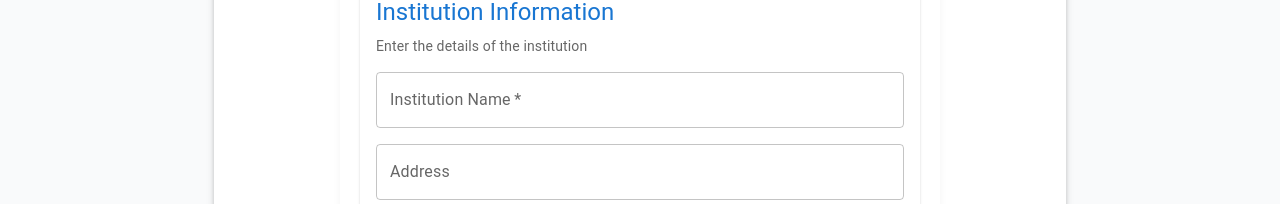
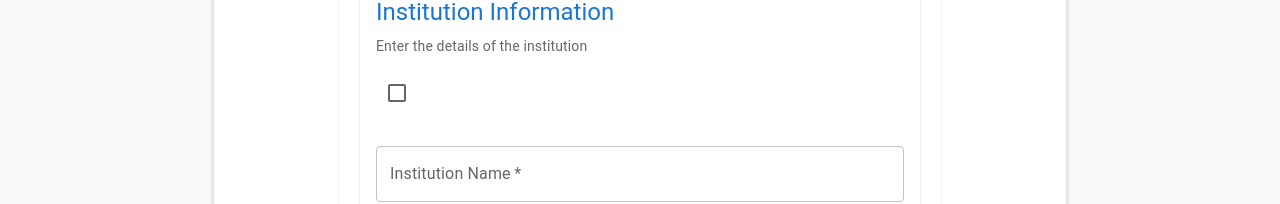
Before and after one commit to Soberek/passive-income, a React (Vite) app in the folder passive-income-frontend/: page /schools in a window 1280 px wide. Shown: the part 280-484 px from the top of the page. Built offline with nearby package versions, Linux system fonts and the light colour scheme; no server answers.

Commit message:
Add isSchool checkbox to SchoolInstitutionForm and update type definitions

```diff
--- a/passive-income-frontend/src/features/schools/SchoolInstitutionForm.tsx
+++ b/passive-income-frontend/src/features/schools/SchoolInstitutionForm.tsx
@@ -13,6 +13,7 @@ import {
   Typography,
   Snackbar,
   Alert,
+  Checkbox,
 } from "@mui/material";
 import Grid from "@mui/material/Grid";
 import { Institution, School } from "../../../../shared/types";
@@ -22,8 +23,12 @@ import { Institution, School } from "../../../../shared/types";
 // Define a type for form submission
 
 interface SchoolInstitutionFormProps {
-  onSubmit: (data: Omit<Institution, "institutionId"> & Omit<School, "schoolId" | "institutionId">) => Promise<void>;
-  initialValues?: Partial<Omit<Institution, "institutionId"> & Omit<School, "schoolId" | "institutionId">>;
+  onSubmit: (
+    data: Omit<Institution, "institutionId"> & Omit<School, "schoolId" | "institutionId"> & { isSchool: boolean }
+  ) => Promise<void>;
+  initialValues?: Partial<
+    Omit<Institution, "institutionId"> & Omit<School, "schoolId" | "institutionId"> & { isSchool: boolean }
+  >;
 }
 
 const SchoolInstitutionForm: React.FC<SchoolInstitutionFormProps> = ({ onSubmit, initialValues = {} }) => {
@@ -36,9 +41,11 @@ const SchoolInstitutionForm: React.FC<SchoolInstitutionFormProps> = ({ onSubmit,
     handleSubmit,
     reset,
     formState: { errors },
-  } = useForm<Omit<Institution, "institutionId"> & Omit<School, "schoolId" | "institutionId">>({
+  } = useForm<Omit<Institution, "institutionId"> & Omit<School, "schoolId" | "institutionId"> & { isSchool?: boolean }>(
+    {
       defaultValues: {
         // Institution fields
+        isSchool: false,
         name: initialValues.name || "",
         address: initialValues.address || "",
         postalCode: initialValues.postalCode || "",
@@ -50,13 +57,16 @@ const SchoolInstitutionForm: React.FC<SchoolInstitutionFormProps> = ({ onSubmit,
         // School fields
         director: initialValues.director || "",
       },
-  });
+    }
+  );
 
   const processSubmit = async (
-    data: Omit<Institution, "institutionId"> & Omit<School, "schoolId" | "institutionId">
+    data: Omit<Institution, "institutionId"> & Omit<School, "schoolId" | "institutionId"> & { isSchool: boolean }
   ) => {
     setIsSubmitting(true);
     setSubmitError(null);
+
+    console.log("Submitting data:", data);
 
     try {
       await onSubmit(data);
@@ -81,7 +91,7 @@ const SchoolInstitutionForm: React.FC<SchoolInstitutionFormProps> = ({ onSubmit,
           Create New School
         </Typography>
 
-        <form onSubmit={handleSubmit(processSubmit)}>
+        <form onSubmit={handleSubmit((data) => processSubmit({ ...data, isSchool: data.isSchool ?? false }))}>
           <Card sx={{ mb: 3 }}>
             <CardContent>
               <Typography variant="h5" component="h2" color="primary" gutterBottom>
@@ -92,6 +102,21 @@ const SchoolInstitutionForm: React.FC<SchoolInstitutionFormProps> = ({ onSubmit,
               </Typography>
 
               <Grid container spacing={2}>
+                <Grid size={12}>
+                  <Controller
+                    name="isSchool"
+                    control={control}
+                    render={({ field }) => (
+                      <Checkbox
+                        {...field}
+                        color="primary"
+                        checked={field.value}
+                        onChange={(e) => field.onChange(e.target.checked)}
+                        sx={{ mb: 2 }}
+                      />
+                    )}
+                  />
+                </Grid>
                 <Grid size={12}>
                   <Controller
                     name="name"
```
Lines whose indentation alone changed are shown as unchanged.
